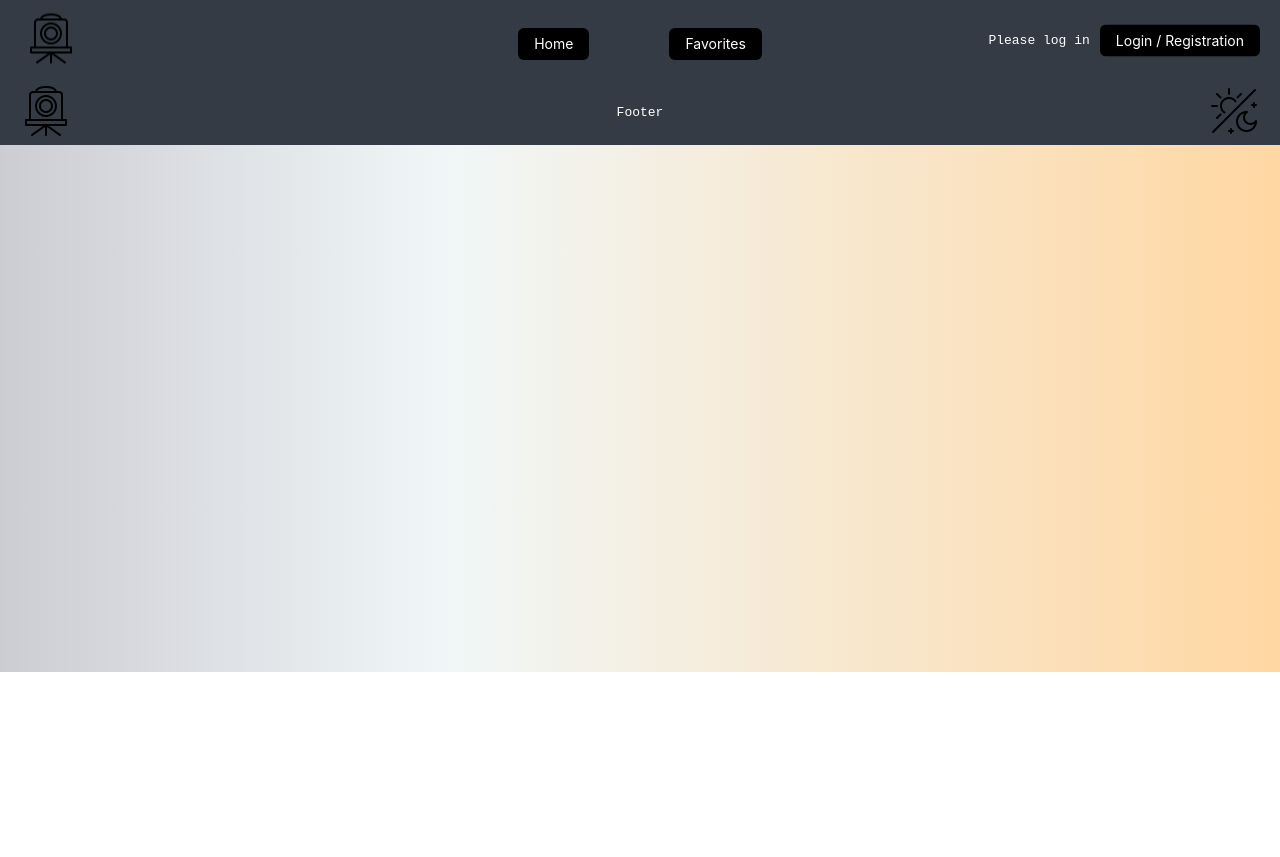
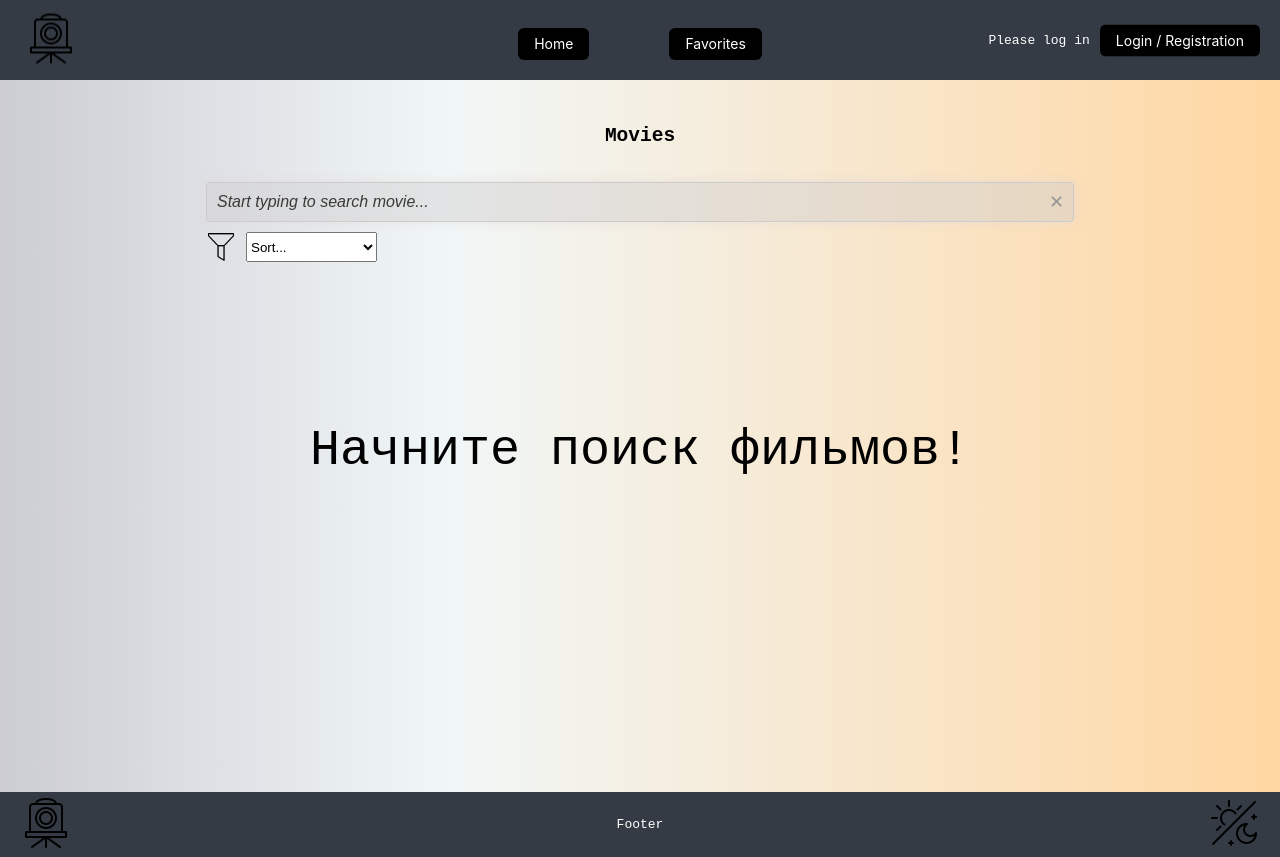
Before and after one commit to chet013/Movie-Portal, a React (Create React App) app: page /#/home in a window 1280 px wide. Before the commit the page ends 800 px from the top, so only its background shows below. Built offline with nearby package versions, Linux system fonts and the light colour scheme.

Commit message:
деплой

```diff
--- a/src/App.jsx
+++ b/src/App.jsx
@@ -1,5 +1,5 @@
 import React, { Suspense, lazy } from 'react';
-import { BrowserRouter, Routes, Route } from 'react-router-dom';
+import { HashRouter, Routes, Route } from 'react-router-dom';
 import { Provider } from 'react-redux';
 import store from './app/store';
 import { Layout } from './layuot/Layout';
@@ -15,7 +15,7 @@
 function App() {
   return (
     <Provider store={store}>
-      <BrowserRouter>
+      <HashRouter>
         <Routes>
           <Route path="/" element={<Layout />}>
             <Route
@@ -60,7 +60,7 @@
             />
           </Route>
         </Routes>
-      </BrowserRouter>
+      </HashRouter>
     </Provider>
   );
 }
--- a/src/Components/footer/Footer.jsx
+++ b/src/Components/footer/Footer.jsx
@@ -18,7 +18,7 @@
             >
                 <img
                     className={styles.image}
-                    src={'/logo.png'}
+                    src={`${process.env.PUBLIC_URL}/logo.png`}
                     alt={'img'}
                 />
             </button>
@@ -29,7 +29,7 @@
             >
                 <img
                     className={styles.image}
-                    src={'/darck-theme.png'}
+                    src={`${process.env.PUBLIC_URL}/darck-theme.png`}
                     alt={'img'}
                 />
             </button>
--- a/src/Components/header/Header.jsx
+++ b/src/Components/header/Header.jsx
@@ -34,7 +34,7 @@
             >
                 <img
                     className={styles.imageLogo}
-                    src={'/logo.png'}
+                    src={`${process.env.PUBLIC_URL}/logo.png`}
                     alt={'logo'}
                 />
             </button>
--- a/src/Pages/home/Home.jsx
+++ b/src/Pages/home/Home.jsx
@@ -75,7 +75,7 @@
                     <div className={styles.filters}>
                         <img
                             className={styles.imageFilter}
-                            src={'/filter.png'}
+                            src={`${process.env.PUBLIC_URL}/filter.png`}
                             alt={'filter'}
                         />
 
```
